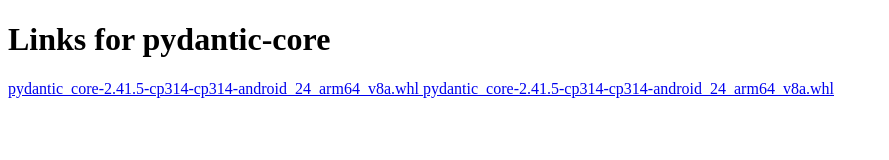
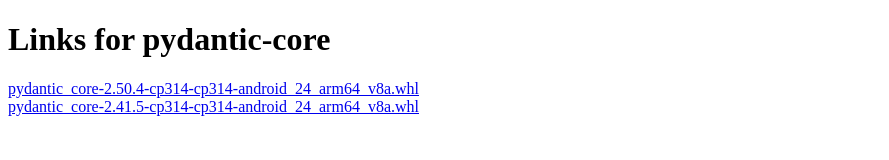
Before and after one commit to NTICompass/idk-lol, a plain HTML site: page repo/pydantic-core/index.html in a window 1280 px wide. Shown: the whole page, without its empty margins (0-889 px from the left). Drawn offline with Linux system fonts and the light colour scheme.

Commit message:
Fix formatting

```diff
--- a/repo/pydantic-core/index.html
+++ b/repo/pydantic-core/index.html
@@ -12,8 +12,9 @@
             data-requires-python="~=3.14"
             data-upload-time="2026-11-05T14:12:11Z"
         >
-            pydantic_core-2.41.5-cp314-cp314-android_24_arm64_v8a.whl
+            pydantic_core-2.50.4-cp314-cp314-android_24_arm64_v8a.whl
         </a>
+        <br />
         <a
             href="https://github.com/tur-pypi-dists/python3.14-pydantic_core/releases/download/v2.41.5/pydantic_core-2.41.5-cp314-cp314-android_24_arm64_v8a.whl#sha256=d0c5cb28d67faa63feac017db84a838a0d9e45134dbd180a5d34562466638dc8"
             data-requires-python="~=3.14"
```
